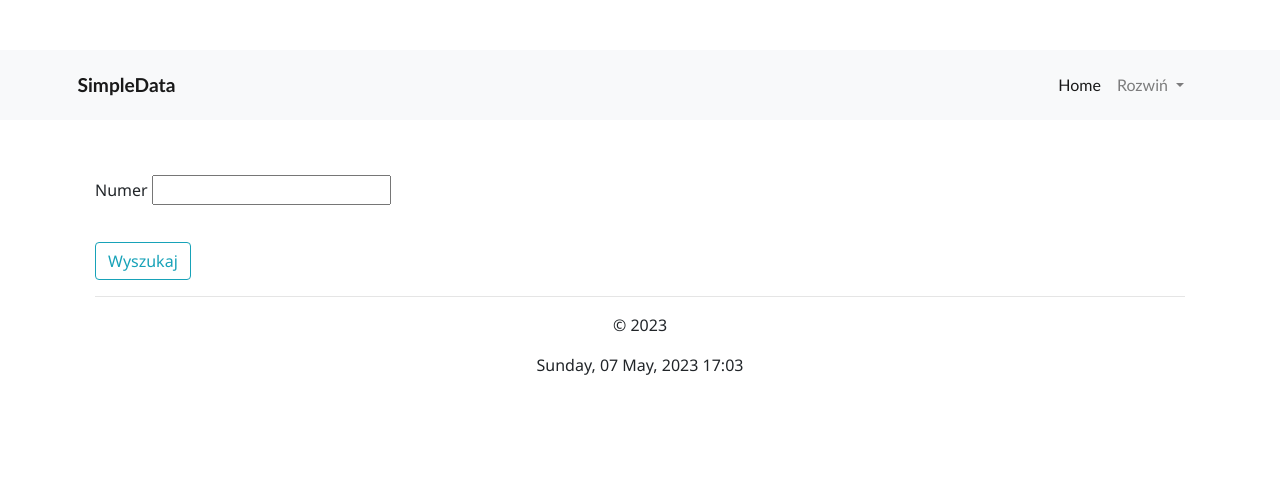
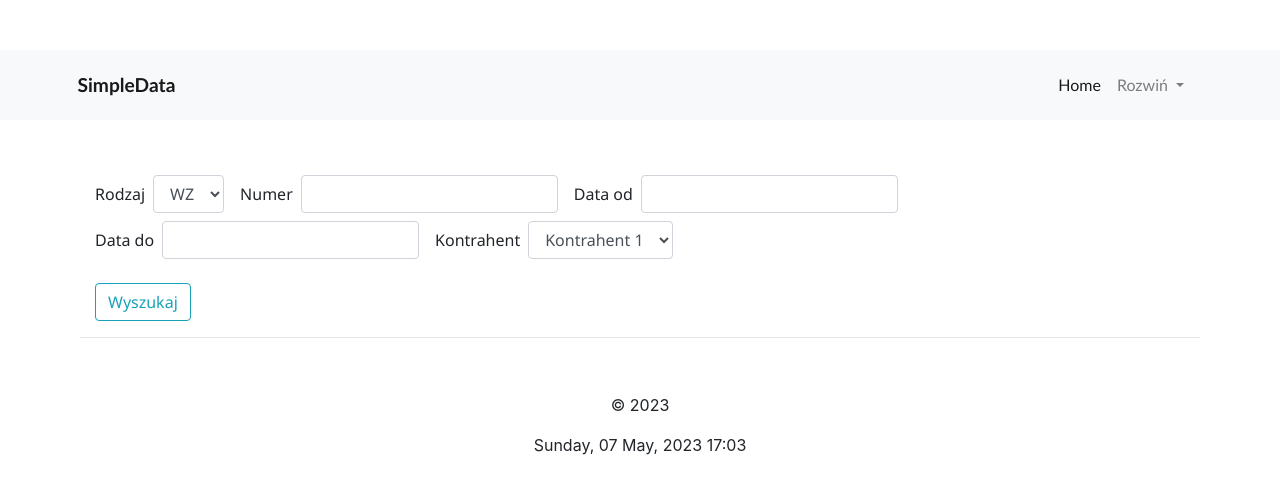
Before and after one commit to Grgor92/Aplikacja-Baz-Danych-Projekt, a Flask app: page /podsumowanie in a window 1280 px wide. Shown: the top 494 px of the page. Run offline with Flask 3, Linux system fonts and the light colour scheme.

Commit message:
Uzupełnienie formularza o wymagane pola

```diff
--- a/SimpleData-Projekt/SimpleData/forms.py
+++ b/SimpleData-Projekt/SimpleData/forms.py
@@ -17,7 +17,9 @@ class LoginForm(FlaskForm):
     submit = SubmitField('Zaloguj')
 
 class przeszukiwanie(FlaskForm):
-    numer = IntegerField('Numer')
-    data = DateField('Data')
-    rodzaj = StringField('Rodzaj')
+    rodzaj = SelectField('Rodzaj', choices=[('WZ', 'WZ'), ('PZ', 'PZ')])
+    numer = StringField('Numer')
+    data_od = StringField('Data od', validators=[DataRequired()])
+    data_do = StringField('Data do', validators=[DataRequired()])
+    kontrahent = StringField('Kontarhent: ')
     submit = SubmitField('Wyszukaj')
--- a/SimpleData-Projekt/SimpleData/static/site.css
+++ b/SimpleData-Projekt/SimpleData/static/site.css
@@ -84,3 +84,6 @@ input[type="checkbox"].input-validation-error {
 .validation-summary-valid {
     display: none;
 }
+.form-inline .form-group label {
+    text-align: center;
+}
--- a/SimpleData-Projekt/SimpleData/templates/podsumowanie.html
+++ b/SimpleData-Projekt/SimpleData/templates/podsumowanie.html
@@ -4,11 +4,44 @@
     <form method="POST" action="">
         {{ form.hidden_tag() }}
         <fieldset class="form-group">
-            <div class="form-group">
-                {{ form.numer.label(class="form-control-label") }}
-                {{ form.numer(class="form-control-label") }}
+            <div class="form-inline">
+                <div class="form-group mr-3 mb-2">
+                    <div class="d-block text-center">
+                        <label for="{{ form.rodzaj.id }}" class="form-control-label">{{ form.rodzaj.label }}</label>
+                    </div>
+                    {{ form.rodzaj(class="form-control ml-2") }}
+                </div>
+                <div class="form-group mr-3 mb-2">
+                    <div class="d-block text-center">
+                        <label for="{{ form.numer.id }}" class="form-control-label">{{ form.numer.label }}</label>
+                    </div>
+                    {{ form.numer(class="form-control ml-2") }}
+                </div>
+                <div class="form-group mr-3 mb-2">
+                    <div class="d-block text-center">
+                        <label for="{{ form.data_od.id }}" class="form-control-label">{{ form.data_od.label }}</label>
+                    </div>
+                    {{ form.data_od(class="form-control ml-2") }}
+                </div>
+                <div class="form-group mr-3 mb-2">
+                    <div class="d-block text-center">
+                        <label for="{{ form.data_do.id }}" class="form-control-label">{{ form.data_do.label }}</label>
+                    </div>
+                    {{ form.data_do(class="form-control ml-2") }}
+                </div>
+                <div class="form-group mb-2">
+                    <div class="d-block text-center">
+                        <label for="kontrahenci" class="form-control-label">Kontrahent</label>
+                    </div>
+                    <select name="kontrahent" id="kontrahent" class="form-control ml-2">
+                        <option value="kontrahent1">Kontrahent 1</option>
+                        <option value="kontrahent2">Kontrahent 2</option>
+                        <option value="kontrahent3">Kontrahent 3</option>
+                    </select>
+                </div>
             </div>
 
+</div>
         </fieldset>
         <div class="form-group">
             {{ form.submit(class="btn btn-outline-info") }}
```
